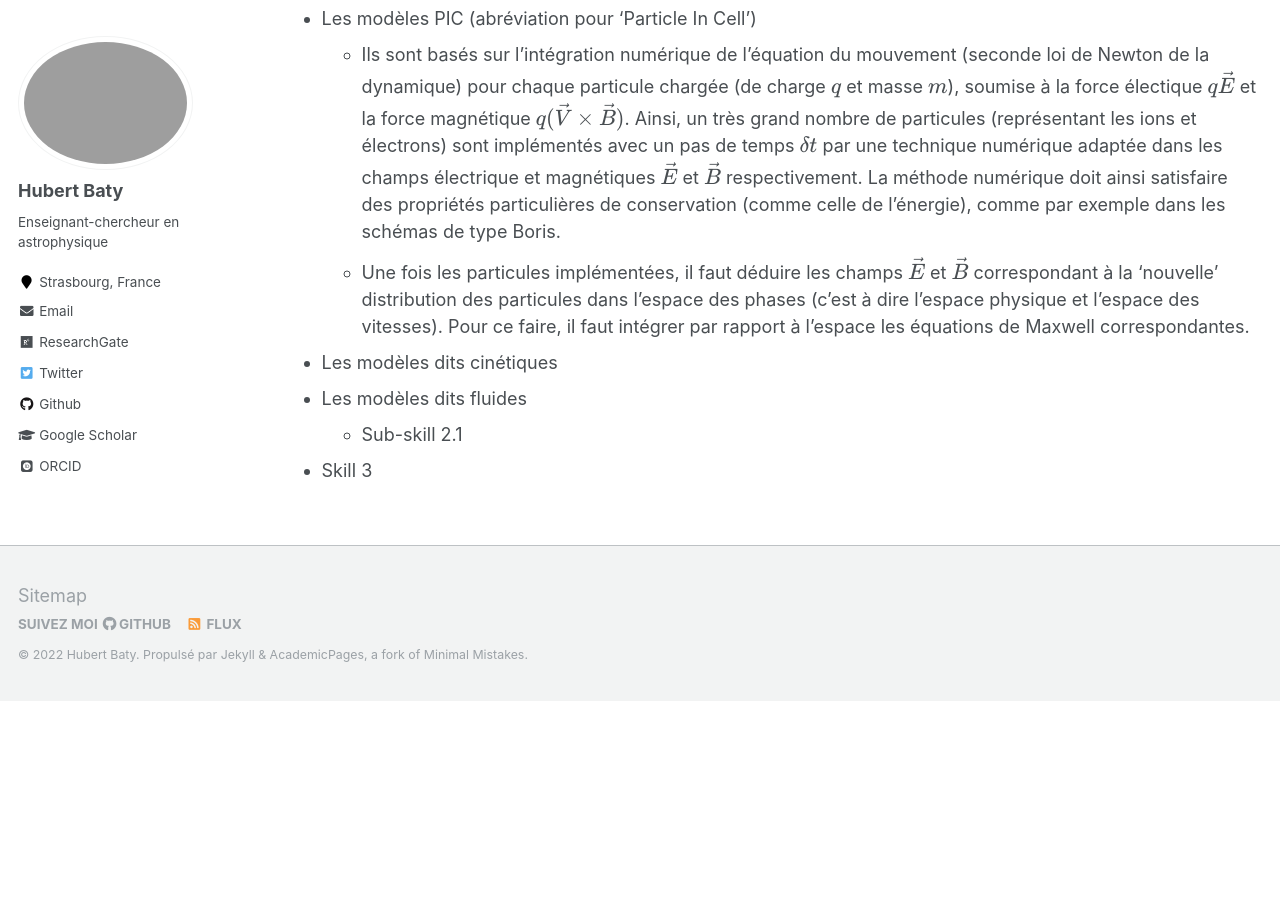
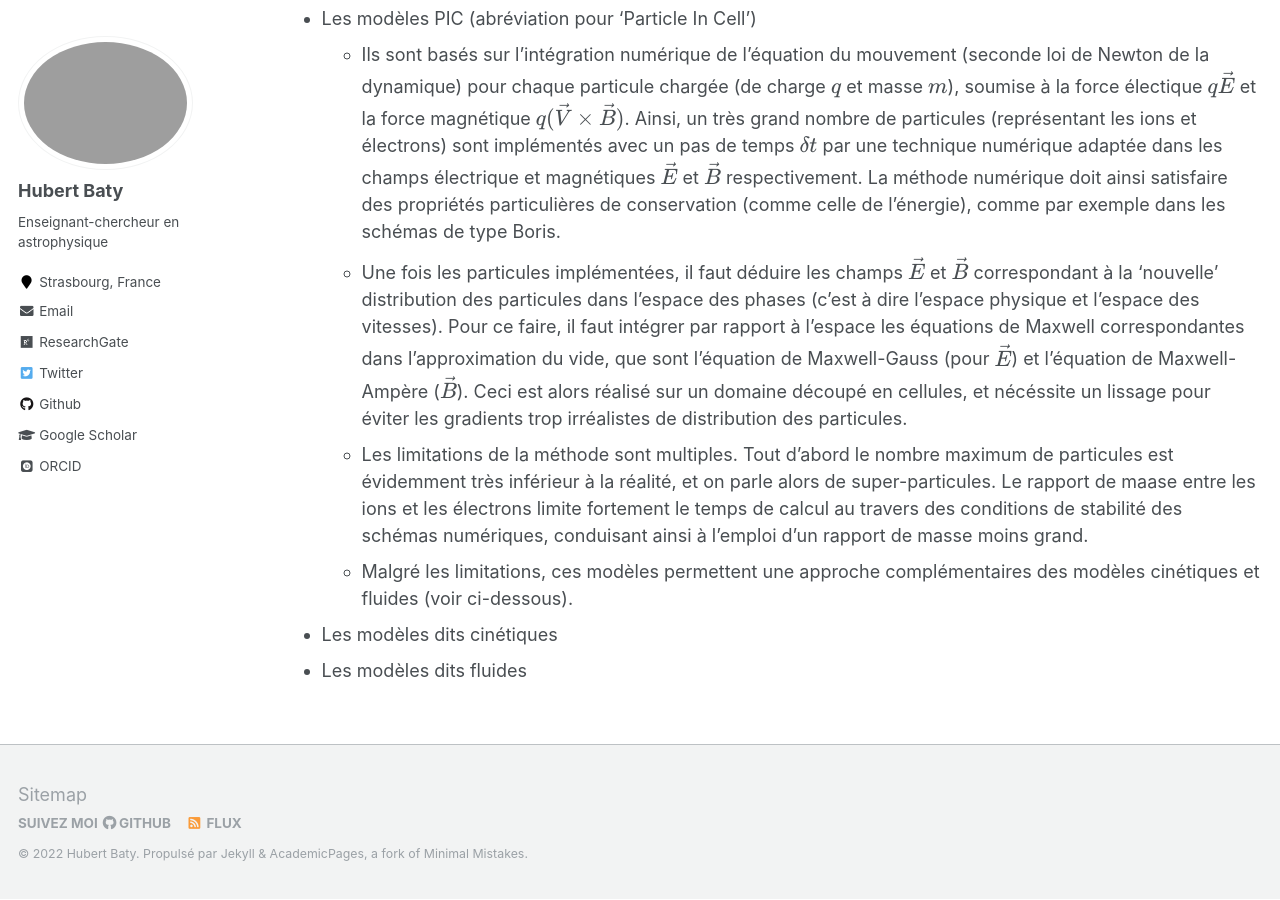
Before and after one commit to hubertbaty/hubertbaty.github.io, a Jekyll site: the page built from _pages/plasma.md, in a window 1280 px wide and 900 px high, scrolled down 2895 px. Built offline with Jekyll 4.4.1, drawn with Linux system fonts in a browser that asks for light colours; some web fonts are replaced; formulas are drawn with MathJax 3; before the commit the page ends 3595 px from its top, so only the background shows below that.

Commit message:
Update plasma.md

```diff
--- a/_pages/plasma.md
+++ b/_pages/plasma.md
@@ -50,8 +50,8 @@ Modèles de description des plasmas
 
 * Les modèles PIC (abréviation pour 'Particle In Cell')
   * Ils sont basés sur l'intégration numérique de l'équation du mouvement (seconde loi de Newton de la dynamique) pour chaque particule chargée (de charge $q$ et masse $m$), soumise à la force électique $q \vec E$ et la force magnétique $q (\vec V \times \vec B)$. Ainsi, un très grand nombre de particules (représentant les ions et électrons) sont implémentés avec un pas de temps $\delta t$ par une technique numérique adaptée dans les champs électrique et magnétiques $\vec E$ et $\vec B$ respectivement. La méthode numérique doit ainsi satisfaire des propriétés particulières de conservation (comme celle de l'énergie), comme par exemple dans les schémas de type Boris.
-  * Une fois les particules implémentées, il faut déduire les champs $\vec E$ et $\vec B$ correspondant à la 'nouvelle' distribution des particules dans l'espace des phases (c'est à dire l'espace physique et l'espace des vitesses). Pour ce faire, il faut intégrer par rapport à l'espace les équations de Maxwell correspondantes.
+  * Une fois les particules implémentées, il faut déduire les champs $\vec E$ et $\vec B$ correspondant à la 'nouvelle' distribution des particules dans l'espace des phases (c'est à dire l'espace physique et l'espace des vitesses). Pour ce faire, il faut intégrer par rapport à l'espace les équations de Maxwell correspondantes dans l'approximation du vide, que sont l'équation de Maxwell-Gauss (pour $\vec E$) et l'équation de Maxwell-Ampère ($\vec B$). Ceci est alors réalisé sur un domaine découpé en cellules, et nécéssite un lissage pour éviter les gradients trop irréalistes de distribution des particules.
+  * Les limitations de la méthode sont multiples. Tout d'abord le nombre maximum de particules est évidemment très inférieur à la réalité, et on parle alors de super-particules. Le rapport de maase entre les ions et les électrons limite fortement le temps de calcul au travers des conditions de stabilité des schémas numériques, conduisant ainsi à l'emploi d'un rapport de masse moins grand.
+  * Malgré les limitations, ces modèles permettent une approche complémentaires des modèles cinétiques et fluides (voir ci-dessous).
 * Les modèles dits cinétiques
 * Les modèles dits fluides
-  * Sub-skill 2.1
-* Skill 3
```
